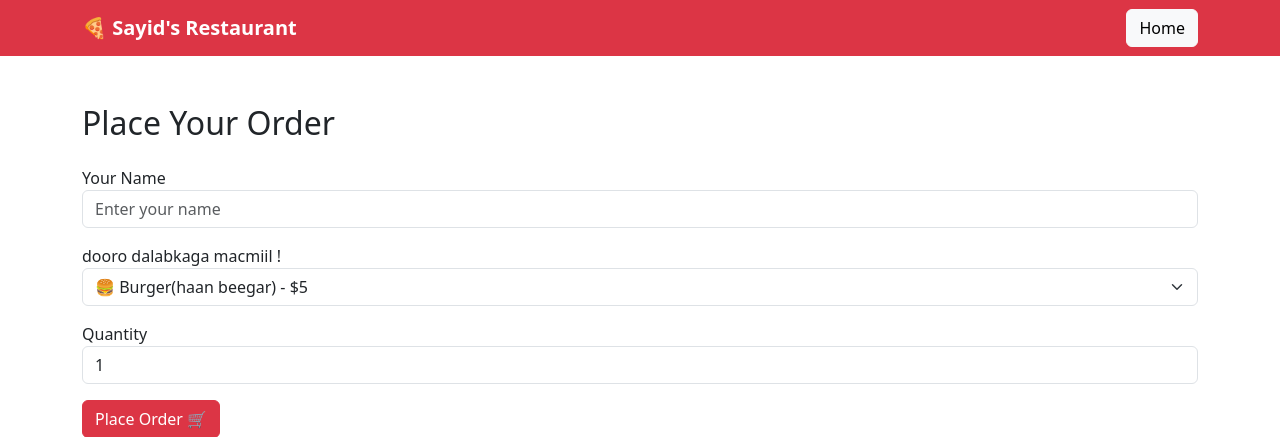
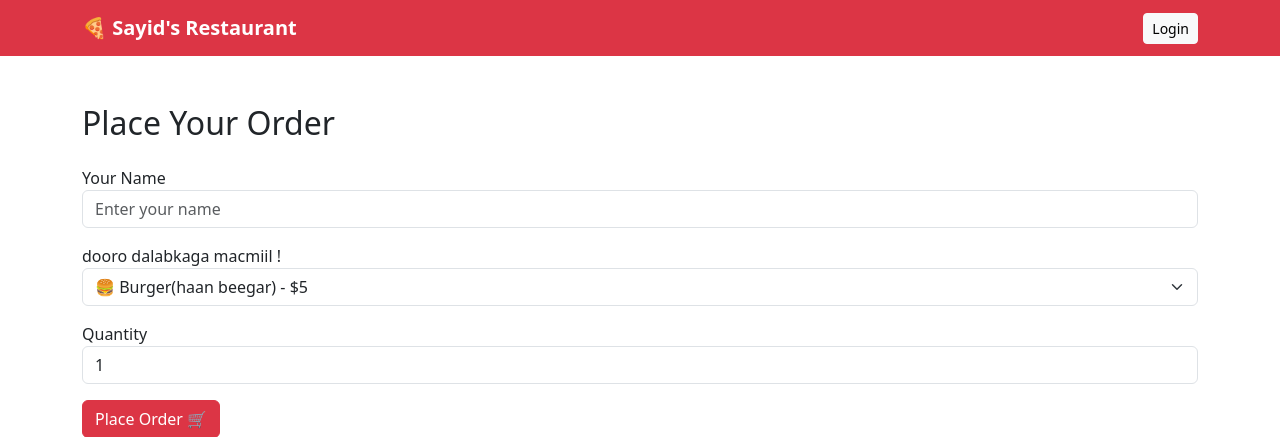
Before and after one commit to sayidmohamed5688-svg/restaurant_system, a Django app: page / in a window 1280 px wide. Shown: the top 437 px of the page. Run offline with Django 5.2, Linux system fonts and the light colour scheme.

Commit message:
added log out

```diff
--- a/menu/templates/menu/home.html
+++ b/menu/templates/menu/home.html
@@ -9,10 +9,18 @@
 <nav class="navbar navbar-dark bg-danger">
     <div class="container">
         <a class="navbar-brand fw-bold">🍕 Sayid's Restaurant</a>
-        <a href="/" class="btn btn-light">Home</a>
+        <div>
+            {% if request.user.is_authenticated %}
+                <span class="text-white me-3">
+                    👤 {{ request.user.username }}
+                </span>
+                <a href="/logout/" class="btn btn-light btn-sm">Logout</a>
+            {% else %}
+                <a href="/login/" class="btn btn-light btn-sm">Login</a>
+            {% endif %}
+        </div>
     </div>
 </nav>
-
 <div class="container mt-5">
     <h2 class="mb-4">Place Your Order</h2>
 
```
Also changed, not shown: db.sqlite3.
